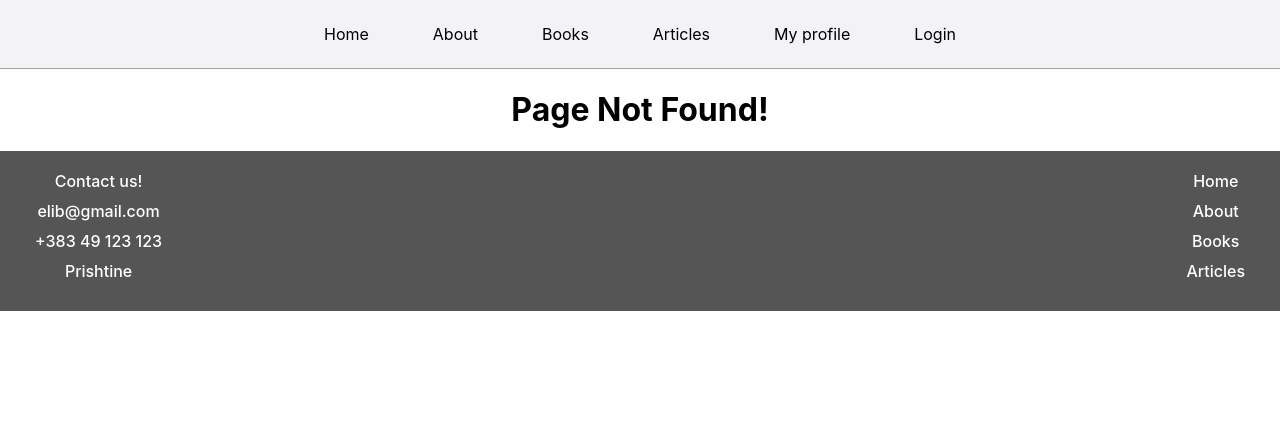
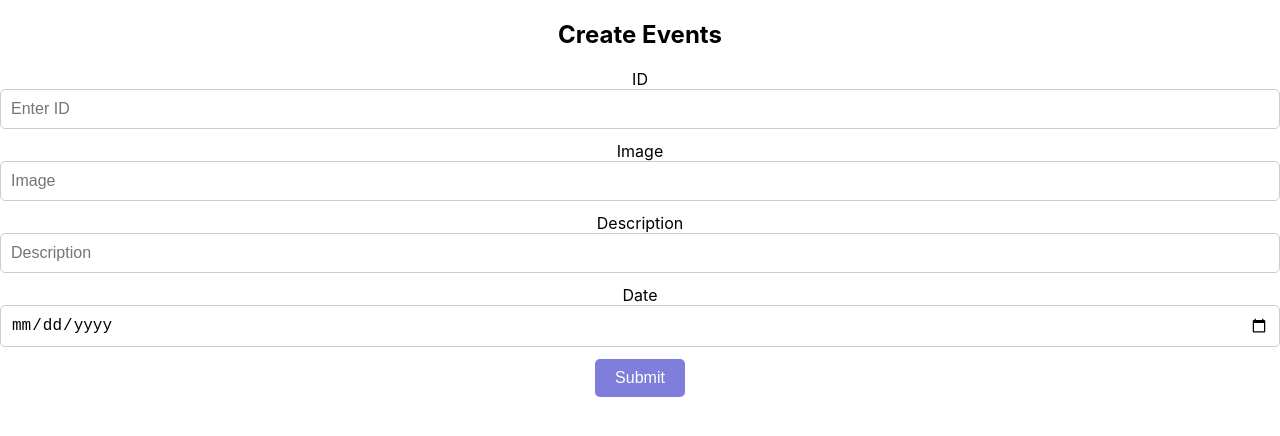
Before and after one commit to arbrudi/lab_course_1, a React (Create React App) app in the folder Project/: page /create in a window 1280 px wide. Before the commit this address had no page. Shown: the top 436 px of the page. Built offline with nearby package versions, Linux system fonts and the light colour scheme.

Commit message:
event crud update

```diff
--- a/Project/src/App.js
+++ b/Project/src/App.js
@@ -11,7 +11,8 @@ import UserDashboard from './pages/UserDashboard';
 import AdminDashboard from './pages/AdminDashboard';
 import Login from './pages/Login';
 import Register from './pages/Register';
-
+import Createe from './pages/createe';
+import Update from './pages/Update';
 function App() {
   return (
     <BrowserRouter>
@@ -33,7 +34,8 @@ function App() {
             <Route path="/login" element={<Login />} />
             <Route path="/register" element={<Register />} />
             <Route path="/home" element={<HomePage />} />
-
+            <Route path="/create" element={<Createe />} />
+            <Route path="/update/:Event_ID" element={<Update />} />
           </Routes>
         </div>
       </div>
--- a/Project/src/pages/AdminDashboard.js
+++ b/Project/src/pages/AdminDashboard.js
@@ -1,9 +1,10 @@
 import AdminNav from "../components/adminNav";
 import "../pages/pages_css/admin_style.css"
 import Axios from 'axios';
-import React, { useState } from 'react';
+import React, {useEffect, useState } from 'react';
 import NavBar from '../components/NavBar';
 import Footer from '../components/Footer';
+import {Link} from 'react-router-dom'
 
 
 //Arbi
@@ -79,57 +80,20 @@ const AdminDashboard = ()=> {
 
     }
     //Riona
-  const [Event_ID, setEvent_ID] = useState('');
-  const [Event_image, setEvent_image] = useState('');
-  const [Event_description, setEvent_description] = useState('');
-  const [Event_date, setEvent_date] = useState('');
-  const [eventlist,seteventlist]=useState([]);
+    const [events, setEvents] = useState([]);
 
-  const [newEvent_description,setNewEvent_description]=useState([])
-  const [newEvent_image,setNewEvent_image]=useState([])
-  const [newEvent_date,setNewEvent_date]=useState([])
-
-
-  const addEvent = () => {
-    Axios.post('http://localhost:3001/admin/event/create',{
-      Event_ID: Event_ID,
-      Event_image: Event_image,
-      Event_description: Event_description,
-      Event_date: Event_date
-    })
-    .then(() => {
-      seteventlist([...eventlist,{Event_ID: Event_ID,
-        Event_image: Event_image,
-        Event_description: Event_description,
-        Event_date: Event_date,
-      },
-    ])
-    });
-  };
-  const getEvent =()=>{ Axios.get('http://localhost:3001/admin/event')
-
-  .then((response) => {
-   seteventlist(response.data)
-
-  })
-}
-const updateEvent=(Event_ID)=>{
-  Axios.put("http://localhost:3001/admin/event/update",{Event_description:newEvent_description,Event_ID:Event_ID,Event_image:newEvent_image,Event_date:newEvent_date}).then((response)=>{
-
-  seteventlist(eventlist.map((val)=>{
-    return val.Event_ID==Event_ID ? {Event_ID: Event_ID, Event_image:newEvent_image,Event_description:newEvent_description,Event_date:newEvent_date} : val
-  })
-  )
-
-  })}
-
-
- const deleteEvent =(Event_ID)=>{
-    Axios.delete(`http://localhost:3001/admin/event/delete/${Event_ID}`).then((response)=>{
-      seteventlist(eventlist.filter((val)=>{
-        return val.Event_ID!=Event_ID
-      }))
-    })
+    useEffect(() => {
+      Axios.get('http://localhost:3001/')
+        .then(res => setEvents(res.data))
+        .catch(err => console.log(err));
+    }, []);
+  const handleDelete =async (Event_ID)=>{
+    try{
+      await Axios.delete('http://localhost:3001/events/'+Event_ID)
+      window.location.reload()
+    } catch(err){
+      console.log(err);
+    }
   }
   //erisi
   const [Article_ID, setArticle_ID] = useState("");
@@ -397,79 +361,48 @@ const deletebooks = (ISBN) => {
 
     </div>
 
-      <div className="App">
-        <div className="users-table">
-          <label>Id:</label>
-          <input
-            type="text"
-            onChange={(event) => {
-              setEvent_ID(event.target.value);
-            }}
-          />
-          <label>Images:</label>
-          <input
-            type="url"
-            onChange={(event) => {
-              setEvent_image(event.target.value);
-            }}
-          />
-          <label>Description:</label>
-          <input
-            type="text"
-            onChange={(event) => {
-              setEvent_description(event.target.value);
-            }}
-          />
-          <label>Date:</label>
-          <input
-            type="date"
-            onChange={(event) => {
-              setEvent_date(event.target.value);
-            }}
-          />
-          <button onClick={addEvent}>Add Event</button>
-        </div>
-        <div className="e">
-        <button onClick={getEvent}>Show Events</button>
-        {eventlist.map((val,key)=>{
-          return (<div className="a">
-          <div>
-            <h3> Event id:{val.Event_ID}</h3>
-            <img src={val.Event_image} alt="event" />
-       <h3>Descrition:{val.Event_description}</h3>
-           <h3>Date:{val.Event_date}</h3>
-           </div>
-           <div>
-            <input type="text"
-            placeholder="2000..."
-            onChange={(event) => {
-              setNewEvent_description(event.target.value)
+    <div className="App">
+      <div className='users-list'>
+      <Link to="/create" className='btn'>
+          <button className='btn'>Create</button>
+        </Link>
+        <table className='users-table'>
+          <thead>
+            <tr>
+              <th>ID</th>
+              <th>Image</th>
+              <th>Description</th>
+              <th>Date</th>
+              <th>Action</th>
+            </tr>
+          </thead>
+          <tbody>
+            {events.map((data, i) => (
+              <tr key={i}>
+                <td>{data.Event_ID}</td>
+                <td>
+                  {data.Event_image && (
+                    <img
+                    src={data.Event_image}
+                      alt='Event Image'
+                      style={{ maxWidth: '100px', maxHeight: '100px' }}
+                    />
+                  )}
+                </td>
+                <td>{data.Event_description}</td>
+                <td>{data.Event_date}</td>
+                <td>
+                <Link to={`/update/${data.Event_ID}`} className='btn'>
+                    <button className='btn'>Update</button>
+                  </Link>
+                  <button className='btn 'onClick={e => handleDelete(data.Event_ID)}>Delete</button>
+                </td>
+              </tr>
+            ))}
+          </tbody>
+        </table>
+      </div>
 
-            }}/>
-            <input type="url"
-            placeholder="2000..."
-            onChange={(event) => {
-              setNewEvent_image(event.target.value)
-
-            }}/>
-            <input type="date"
-            placeholder="2000..."
-            onChange={(event) => {
-              setNewEvent_date(event.target.value)
-
-            }}/>
-           <button onClick={()=>{updateEvent
-             (val.Event_ID)}}>Update </button>
-
-
-             <button onClick={()=>{deleteEvent
-            (val.Event_ID)}
-            }>Delete</button>
-           </div>
-          </div>
-          )
-        })}
-        </div>
 
 {/*eris */}
       </div>
--- /dev/null
+++ b/Project/src/pages/Update.js
@@ -0,0 +1,71 @@
+import React, { useState } from 'react';
+import axios from 'axios';
+import { useNavigate,useParams } from 'react-router-dom';
+
+function Update() {
+  const [Event_image, setEvent_image] = useState('');
+  const [Event_description, setEvent_description] = useState('');
+  const [Event_date, setEvent_date] = useState('');
+  const {Event_ID} =useParams();
+  const navigate = useNavigate();
+
+  function handleSubmit(event) {
+    event.preventDefault();
+    axios
+      .put('http://localhost:3001/update/'+Event_ID, {
+        Event_image,
+        Event_description,
+        Event_date
+      })
+      .then((res) => {
+        console.log(res);
+        navigate('/');
+      })
+      .catch((err) => console.log(err));
+  }
+
+  return (
+    <div className="d-flex vh-100 bg-primary justify-content-center align-items-center">
+      <div className="w-50 bg-white rounded p-3">
+        <form onSubmit={handleSubmit}>
+          <h2>Update Events</h2>
+          <div className="mb-2">
+            <label htmlFor="Event_image">Image</label>
+            <input
+              type="url"
+              id="Event_image"
+              placeholder="Image"
+              className="form-control"
+              onChange={(e) => setEvent_image(e.target.value)}
+            />
+          </div>
+          <div className="mb-2">
+            <label htmlFor="Event_description">Description</label>
+            <input
+              type="text"
+              id="Event_description"
+              placeholder="Description"
+              className="form-control"
+              onChange={(e) => setEvent_description(e.target.value)}
+            />
+          </div>
+          <div className="mb-2">
+            <label htmlFor="Event_date">Date</label>
+            <input
+              type="date"
+              id="Event_date"
+              placeholder="Date"
+              className="form-control"
+              onChange={(e) => setEvent_date(e.target.value)}
+            />
+          </div>
+          <button type="submit" className="btn btn-success">
+            Update
+          </button>
+        </form>
+      </div>
+    </div>
+  );
+}
+
+export default Update
--- /dev/null
+++ b/Project/src/pages/createe.js
@@ -0,0 +1,82 @@
+import React, { useState } from 'react';
+import axios from 'axios';
+import { useNavigate } from 'react-router-dom';
+
+function Createe() {
+  const [Event_ID, setEvent_ID] = useState('');
+  const [Event_image, setEvent_image] = useState('');
+  const [Event_description, setEvent_description] = useState('');
+  const [Event_date, setEvent_date] = useState('');
+  const navigate = useNavigate();
+
+  function handleSubmit(event) {
+    event.preventDefault();
+    axios
+      .post('http://localhost:3001/createe', {
+        Event_ID,
+        Event_image,
+        Event_description,
+        Event_date,
+      })
+      .then((res) => {
+        console.log(res);
+        navigate('/');
+      })
+      .catch((err) => console.log(err));
+  }
+
+  return (
+    <div className="d-flex vh-100 bg-primary justify-content-center align-items-center">
+      <div className="w-50 bg-white rounded p-3">
+        <form onSubmit={handleSubmit}>
+          <h2>Create Events</h2>
+          <div className="mb-2">
+            <label htmlFor="Event_ID">ID</label>
+            <input
+              type="text"
+              id="Event_ID"
+              placeholder="Enter ID"
+              className="form-control"
+              onChange={(e) => setEvent_ID(e.target.value)}
+            />
+          </div>
+          <div className="mb-2">
+            <label htmlFor="Event_image">Image</label>
+            <input
+              type="url"
+              id="Event_image"
+              placeholder="Image"
+              className="form-control"
+              onChange={(e) => setEvent_image(e.target.value)}
+            />
+          </div>
+          <div className="mb-2">
+            <label htmlFor="Event_description">Description</label>
+            <input
+              type="text"
+              id="Event_description"
+              placeholder="Description"
+              className="form-control"
+              onChange={(e) => setEvent_description(e.target.value)}
+            />
+          </div>
+          <div className="mb-2">
+            <label htmlFor="Event_date">Date</label>
+            <input
+              type="date"
+              id="Event_date"
+              placeholder="Date"
+              className="form-control"
+              onChange={(e) => setEvent_date(e.target.value)}
+            />
+          </div>
+          <button type="submit" className="btn btn-success">
+            Submit
+          </button>
+        </form>
+      </div>
+    </div>
+  );
+}
+
+export default Createe
```
Also changed, not shown: 1 other file (tests, documents, lock files or other folders).
